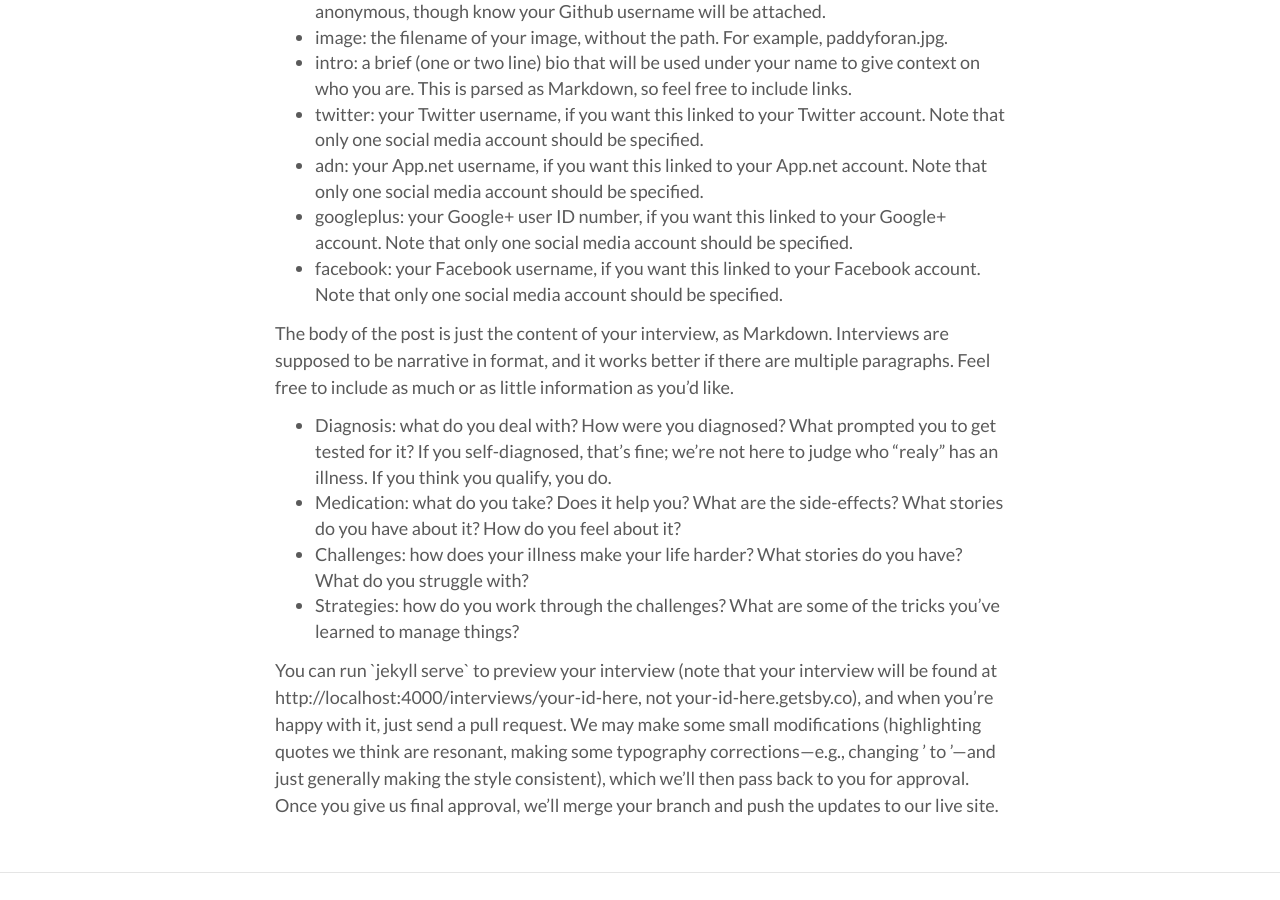
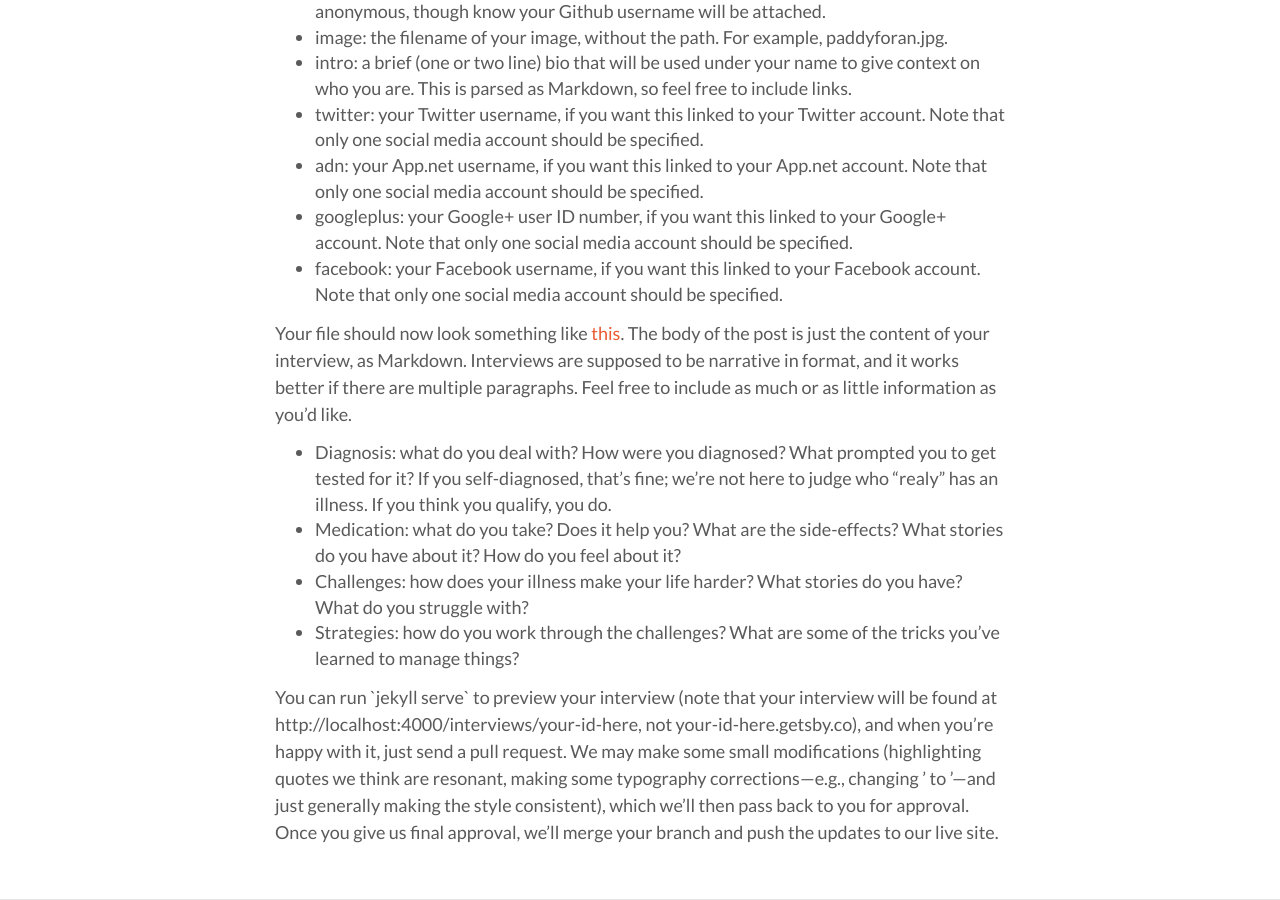
Before and after one commit to secondbit/getsby, a Jekyll site: the page built from contribute/index.html, in a window 1280 px wide and 900 px high, scrolled down 1878 px. Built offline with Jekyll 4.4.1, drawn with Linux system fonts in a browser that asks for light colours; Markdown is read by kramdown in place of the engine named in the settings; comment, search, counter and statistics services are not loaded; before the commit the page ends 2751 px from its top, so only the background shows below that.

Commit message:
Link to example interview.

```diff
--- a/contribute/index.html
+++ b/contribute/index.html
@@ -34,7 +34,7 @@ layout: home
 							<li>googleplus: your Google+ user ID number, if you want this linked to your Google+ account. Note that only one social media account should be specified.</li>
 							<li>facebook: your Facebook username, if you want this linked to your Facebook account. Note that only one social media account should be specified.</li>
 						</ul>
-						<p>The body of the post is just the content of your interview, as Markdown. Interviews are supposed to be narrative in format, and it works better if there are multiple paragraphs. Feel free to include as much or as little information as you&rsquo;d like.</p>
+						<p>Your file should now look something like <a href="https://raw.github.com/secondbit/getsby/gh-pages/_posts/2013-08-25-paddyforan.md" title="example interview">this</a>. The body of the post is just the content of your interview, as Markdown. Interviews are supposed to be narrative in format, and it works better if there are multiple paragraphs. Feel free to include as much or as little information as you&rsquo;d like.</p>
 						<ul>
 							<li>Diagnosis: what do you deal with? How were you diagnosed? What prompted you to get tested for it? If you self-diagnosed, that&rsquo;s fine; we&rsquo;re not here to judge who &ldquo;realy&rdquo; has an illness. If you think you qualify, you do.</li>
 							<li>Medication: what do you take? Does it help you? What are the side-effects? What stories do you have about it? How do you feel about it?</li>
```
